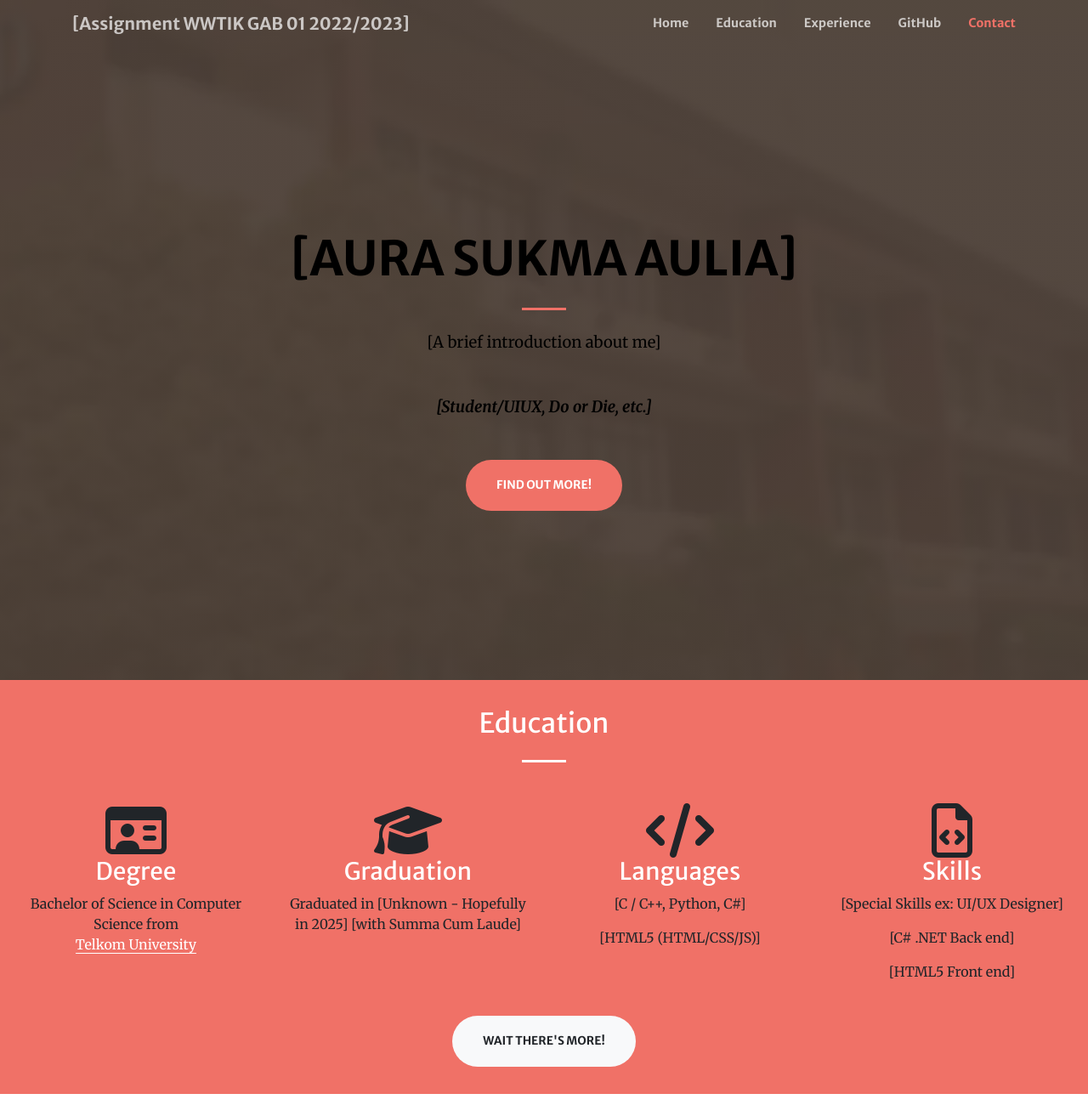
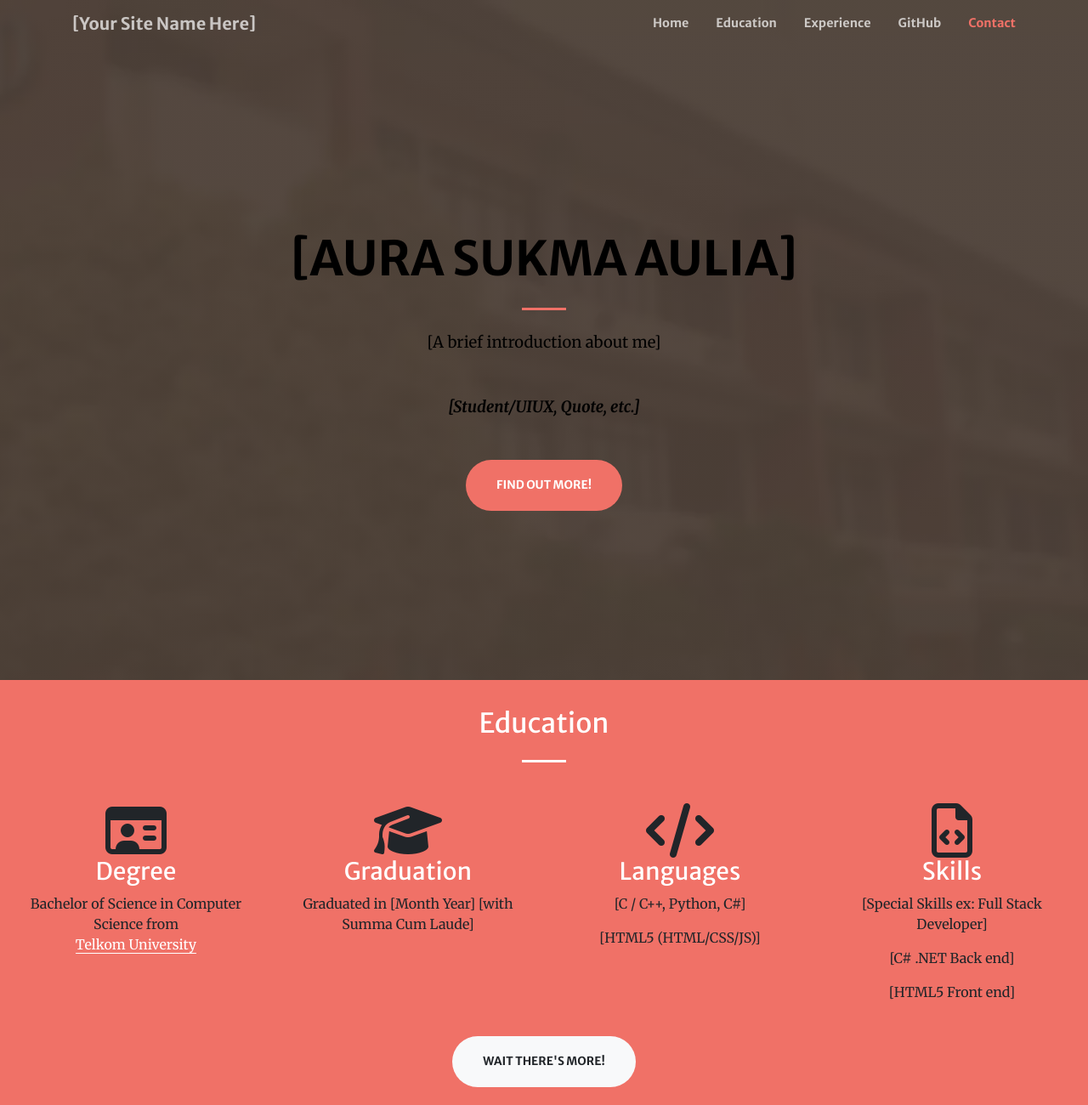
Before and after one commit to AuraSA24/AuraSA24, a plain HTML site: page index.html in a window 1280 px wide. Shown: the top 1300 px of the page at 85% size. Drawn offline with nearby package versions, Linux system fonts and the light colour scheme.

Commit message:
Update index.html

```diff
--- a/index.html
+++ b/index.html
@@ -41,7 +41,7 @@
     <div class="container">
 
       <!-- Updated with latest Creative -->
-      <a class="navbar-brand js-scroll-trigger" href="#page-top">[Assignment WWTIK GAB 01 2022/2023]</a>
+      <a class="navbar-brand js-scroll-trigger" href="#page-top">[Your Site Name Here]</a>
       <button class="navbar-toggler navbar-toggler-right" type="button"
               data-toggle="collapse" data-target="#navbarResponsive"
               aria-controls="navbarResponsive" aria-expanded="false"
@@ -84,7 +84,7 @@
         </div>
         <div class="col-lg-8 mx-auto">
           <p class="text-faded text-black mb-5">[A brief introduction about me]</p>
-          <p class="text-italic font-weight-bold mb-5">[Student/UIUX, Do or Die, etc.]</a></p>
+          <p class="text-italic font-weight-bold mb-5">[Student/UIUX, Quote, etc.]</a></p>
           <a class="btn btn-primary btn-xl js-scroll-trigger" href="#about">Find Out More!</a>
         </div>
       </div>
@@ -111,7 +111,7 @@
         <div class="col-lg-3 col-md-6 col-sm-6 text-center div-padding-fix mb-4">
           <i class="fa fa-4x fa-graduation-cap text-faded sr-icons"></i>
           <h3 class="text-white">Graduation</h3>
-          <p class="text-faded">Graduated in [Unknown - Hopefully in 2025] [with Summa Cum Laude]</p>
+          <p class="text-faded">Graduated in [Month Year] [with Summa Cum Laude]</p>
         </div>
 
         <div class="col-lg-3 col-md-6 col-sm-6 text-center mb-4">
@@ -124,7 +124,7 @@
         <div class="col-lg-3 col-md-6 col-sm-6 text-center mb-4">
           <i class="fa fa-4x fa-file-code-o text-faded sr-icons"></i>
           <h3 class="text-white">Skills</h3>
-					<p class="text-faded">[Special Skills ex: UI/UX Designer]</p>
+					<p class="text-faded">[Special Skills ex: Full Stack Developer]</p>
           <p class="text-faded no-margin">[C# .NET Back end]</p>
           <p class="text-faded">[HTML5 Front end]</p>
         </div>
@@ -207,8 +207,8 @@
             <img class="img-responsive" width="100%" height="auto" src="img/portfolio/thumbnails/project (1).jpg" alt="">
             <div class="portfolio-box-caption">
               <div class="portfolio-box-caption-content">
-                <div class="project-category text-faded">[Repository 1 = Tworius(1)]</div>
-                <div class="project-name">[Graf (C++) for assignment also]</div>
+                <div class="project-category text-faded">[Repository 1 = Twoeius(1)]</div>
+                <div class="project-name">[Graf]</div>
               </div>
             </div>
           </a>
```
